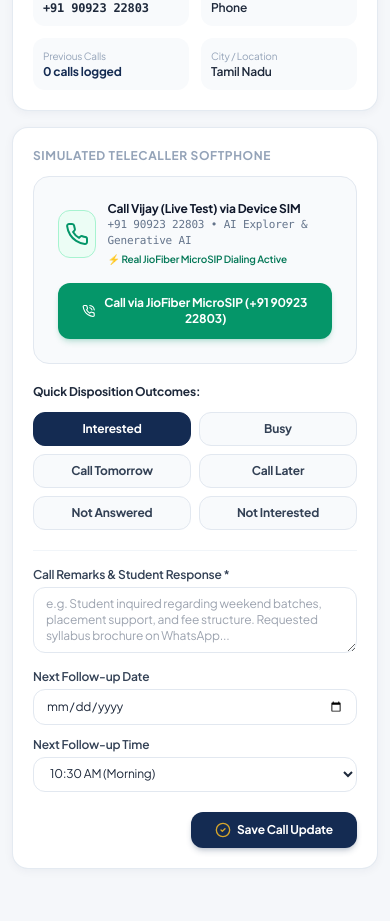
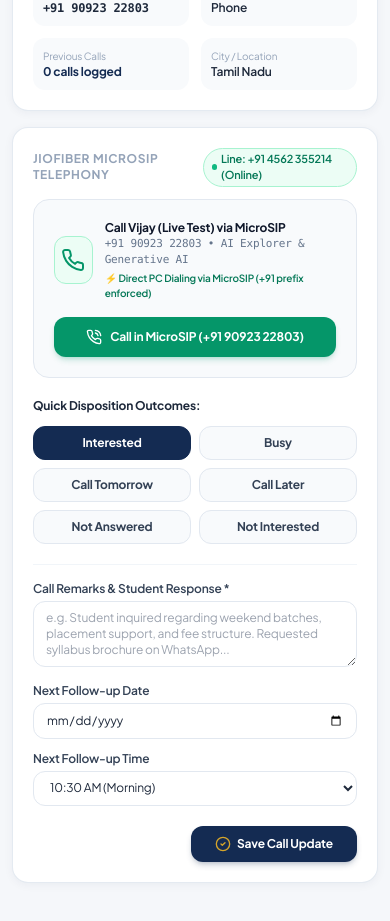
Before and after one commit to deepakkumars170404-pixel/wegrow_crm, a Next.js app: page /calls in a window 390 px wide. Shown: the part 2040-2961 px from the top of the page. Built offline with nearby package versions, Linux system fonts and the light colour scheme.

Commit message:
fix(calling): remove browser tel handler and simulated call tab; direct MicroSIP only

```diff
--- a/app/calls/page.tsx
+++ b/app/calls/page.tsx
@@ -404,119 +404,61 @@ export default function CallManagementPage() {
             </div>
           </div>
 
-          {/* Simulated Calling Interface */}
+          {/* MicroSIP Telephony Control */}
           <div className="bg-white rounded-2xl p-5 border border-slate-200/90 shadow-soft">
-            <h4 className="text-xs font-bold uppercase tracking-wider text-slate-400 mb-3">
-              Simulated Telecaller Softphone
+            <div className="flex items-center justify-between mb-3">
+              <h4 className="text-xs font-bold uppercase tracking-wider text-slate-400">
+                JioFiber MicroSIP Telephony
               </h4>
-
-            {isCallActive ? (
-              /* Active Call Box */
-              <div className="bg-[#142B52] text-white rounded-2xl p-6 text-center space-y-4">
-                <div className="w-16 h-16 rounded-full bg-gradient-to-tr from-[#D5A52B] to-[#FAF1D6] text-[#142B52] font-black text-2xl flex items-center justify-center mx-auto shadow-lg calling-pulse">
-                  {selectedLead?.studentName.charAt(0)}
+              <span className="text-[11px] font-semibold text-emerald-700 bg-emerald-50 px-2 py-0.5 rounded-full border border-emerald-200 flex items-center gap-1">
+                <span className="w-1.5 h-1.5 rounded-full bg-emerald-500 animate-pulse" />
+                Line: +91 4562 355214 (Online)
+              </span>
             </div>
 
-                <div>
-                  <h4 className="text-base font-bold text-white">{selectedLead?.studentName}</h4>
-                  <p className="text-xs text-slate-300 font-mono mt-0.5">{selectedLead?.phone}</p>
-                  <div className="inline-flex items-center gap-1.5 px-3 py-1 rounded-full text-xs font-bold bg-emerald-500/20 text-emerald-300 border border-emerald-400/40 mt-2">
-                    <span className="w-2 h-2 rounded-full bg-emerald-400 animate-ping" />
-                    <span>MicroSIP Calling on JioFiber (+91 4562 355214)</span>
-                  </div>
-                  <p className="text-sm font-mono text-slate-300 mt-1">
-                    Call Duration: <span className="text-[#D5A52B] font-bold">{formatTimer(callTimer)}</span>
-                  </p>
-                </div>
-
-                {/* Softphone Control Buttons */}
-                <div className="flex items-center justify-center gap-3 pt-2">
-                  <button
-                    onClick={() => setIsMuted(!isMuted)}
-                    className={`p-3 rounded-full transition-all ${
-                      isMuted ? "bg-rose-500 text-white" : "bg-white/10 hover:bg-white/20 text-white"
-                    }`}
-                    title={isMuted ? "Unmute" : "Mute"}
-                  >
-                    {isMuted ? <MicOff className="w-5 h-5" /> : <Mic className="w-5 h-5" />}
-                  </button>
-
-                  <button
-                    onClick={() => setShowKeypad(!showKeypad)}
-                    className="p-3 rounded-full bg-white/10 hover:bg-white/20 text-white transition-all"
-                    title="Keypad"
-                  >
-                    <Grid className="w-5 h-5" />
-                  </button>
-
-                  <button
-                    onClick={() => setIsSpeaker(!isSpeaker)}
-                    className={`p-3 rounded-full transition-all ${
-                      isSpeaker ? "bg-white/10 hover:bg-white/20 text-white" : "bg-slate-700 text-slate-400"
-                    }`}
-                    title="Speaker"
-                  >
-                    {isSpeaker ? <Volume2 className="w-5 h-5" /> : <VolumeX className="w-5 h-5" />}
-                  </button>
-
-                  <button
-                    onClick={handleEndCall}
-                    className="px-6 py-3 bg-rose-600 hover:bg-rose-700 text-white rounded-full font-bold text-xs shadow-lg transition-transform active:scale-95"
-                  >
-                    End Call
-                  </button>
-                </div>
-
-                {/* Simulated DTMF Keypad */}
-                {showKeypad && (
-                  <div className="bg-[#0E1E38] p-3 rounded-xl max-w-xs mx-auto text-center border border-white/10 mt-3">
-                    <p className="text-xs font-mono text-[#D5A52B] mb-2 h-4">
-                      {keypadInput || "Dialpad"}
-                    </p>
-                    <div className="grid grid-cols-3 gap-2">
-                      {["1", "2", "3", "4", "5", "6", "7", "8", "9", "*", "0", "#"].map((btn) => (
-                        <button
-                          key={btn}
-                          onClick={() => setKeypadInput((p) => p + btn)}
-                          className="py-1.5 bg-white/5 hover:bg-white/15 rounded-lg text-xs font-bold text-slate-200"
-                        >
-                          {btn}
-                        </button>
-                      ))}
-                    </div>
-                  </div>
-                )}
-              </div>
-            ) : (
-              /* Idle Dialer State */
-              <div className="bg-slate-50 border border-slate-200 rounded-2xl p-6 flex flex-col sm:flex-row items-center justify-between gap-4">
+            <div className="bg-slate-50 border border-slate-200 rounded-2xl p-5 flex flex-col sm:flex-row items-center justify-between gap-4">
               <div className="flex items-center gap-3">
                 <div className="w-12 h-12 rounded-xl bg-emerald-50 text-emerald-600 border border-emerald-200 flex items-center justify-center font-bold">
                   <Phone className="w-6 h-6" />
                 </div>
                 <div>
                   <p className="text-xs font-bold text-slate-900">
-                      Call {selectedLead?.studentName} via Device SIM
+                    Call {selectedLead?.studentName} via MicroSIP
                   </p>
                   <p className="text-[11px] text-slate-500 font-mono">
                     {selectedLead?.phone} • {selectedLead?.courseInterested}
                   </p>
                   <span className="text-[10px] text-emerald-700 font-semibold mt-0.5 block">
-                      ⚡ Real JioFiber MicroSIP Dialing Active
+                    {isCallConnected
+                      ? `⚡ MicroSIP Call Active (${formatTimer(callTimer || callDuration)})`
+                      : "⚡ Direct PC Dialing via MicroSIP (+91 prefix enforced)"}
                   </span>
                 </div>
               </div>
 
+              <div className="flex items-center gap-2 w-full sm:w-auto">
                 <button
                   type="button"
                   onClick={handleStartCall}
-                  className="w-full sm:w-auto px-6 py-3 bg-emerald-600 hover:bg-emerald-700 text-white rounded-xl text-xs font-bold transition-all shadow-md shadow-emerald-600/20 flex items-center justify-center gap-2"
+                  className="flex-1 sm:flex-initial px-6 py-3 bg-emerald-600 hover:bg-emerald-700 text-white rounded-xl text-xs font-bold transition-all shadow-md shadow-emerald-600/20 flex items-center justify-center gap-2"
                 >
                   <PhoneCall className="w-4 h-4 text-white" />
-                  <span>Call via JioFiber MicroSIP ({selectedLead?.phone})</span>
+                  <span>Call in MicroSIP ({selectedLead?.phone})</span>
                 </button>
+
+                {isCallConnected && (
+                  <button
+                    type="button"
+                    onClick={handleEndCall}
+                    className="px-4 py-3 bg-rose-600 hover:bg-rose-700 text-white rounded-xl text-xs font-bold transition-all shadow-md shadow-rose-600/20 flex items-center justify-center gap-1.5"
+                    title="End Call in MicroSIP"
+                  >
+                    <PhoneOff className="w-4 h-4" />
+                    <span>Hangup</span>
+                  </button>
+                )}
               </div>
-            )}
+            </div>
 
             {/* Call Outcome Disposition Buttons */}
             <div className="mt-5 space-y-3">
--- a/components/shared/PhoneBridgeWidget.tsx
+++ b/components/shared/PhoneBridgeWidget.tsx
@@ -248,6 +248,7 @@ export const PhoneBridgeWidget: React.FC = () => {
       };
 
     initiateCall(currentLead);
+    setIsDialpadOpen(false);
   };
 
   const handleHangup = () => {
--- a/context/CRMContext.tsx
+++ b/context/CRMContext.tsx
@@ -135,7 +135,7 @@ export const CRMProvider: React.FC<{ children: React.ReactNode }> = ({ children
 
     addToast(`Dialing ${lead.studentName} (${cleanPhone}) via JioFiber MicroSIP...`, "info");
 
-    // 1. Trigger MicroSIP directly via local Next.js PC Telephony API
+    // Exclusively trigger local MicroSIP (Zero browser dialogs, zero default app prompts)
     fetch("/api/microsip/call", {
       method: "POST",
       headers: { "Content-Type": "application/json" },
@@ -143,19 +143,11 @@ export const CRMProvider: React.FC<{ children: React.ReactNode }> = ({ children
     }).catch((err) => {
       console.warn("Direct MicroSIP API call:", err);
     });
-
-    // 2. Fallback to tel: link handler
-    try {
-      window.location.href = `tel:${cleanPhone}`;
-    } catch (e) {
-      // Browser protocol handler fallback
-    }
   };
 
   const endCallSession = () => {
     setIsCallConnected(false);
     fetch("/api/microsip/hangup", { method: "POST" }).catch(() => {});
-    setIsCallModalOpen(true); // Automatically open disposition modal on call end
   };
 
   const openCallModal = () => {
```
Lines whose indentation alone changed are shown as unchanged.
